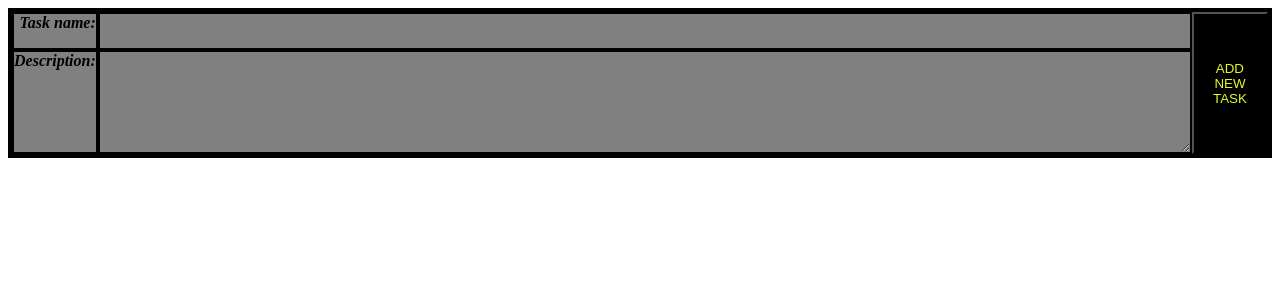
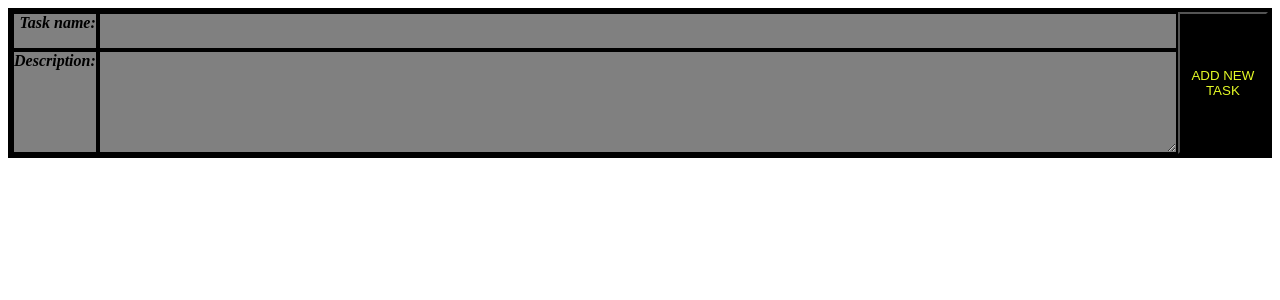
Before and after one commit to Zakharii-Husar/todo-app, a React (Create React App) app: page / in a window 1280 px wide. Shown: the top 300 px of the page. Built offline with nearby package versions, Linux system fonts and the light colour scheme.

Commit message:
style correct

```diff
--- a/src/style/_form.scss
+++ b/src/style/_form.scss
@@ -37,7 +37,7 @@ $formBg: grey;
         background-color: black;
 
         cursor: pointer;
-        width: 10vh;
+        width: 6rem;
         height: 1fr;
     }
 }
--- a/src/style/_list.scss
+++ b/src/style/_list.scss
@@ -38,7 +38,7 @@ $checkedColor: rgb(7, 44, 102);
   input:checked:before {
     display: inline-block;
     content: "\2714";
-    font-size: 5rem;
+    font-size: 4rem;
     color: $checkedColor;
   }
 }
```
